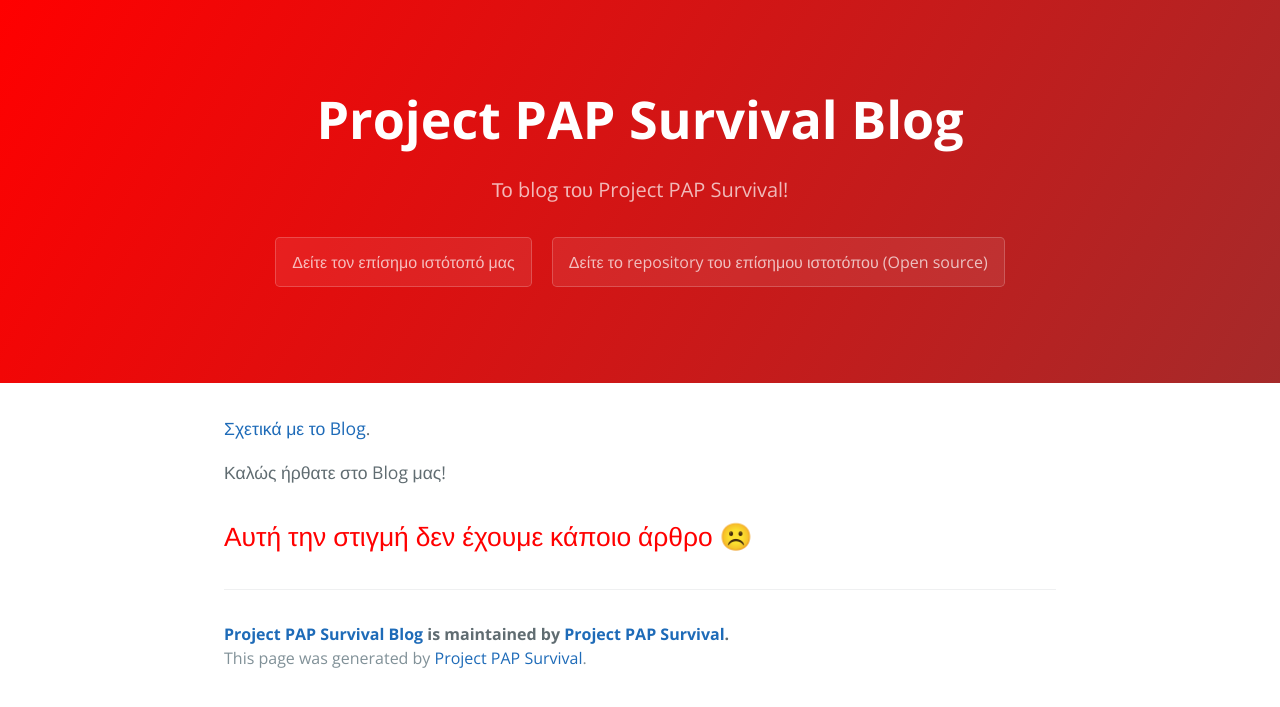
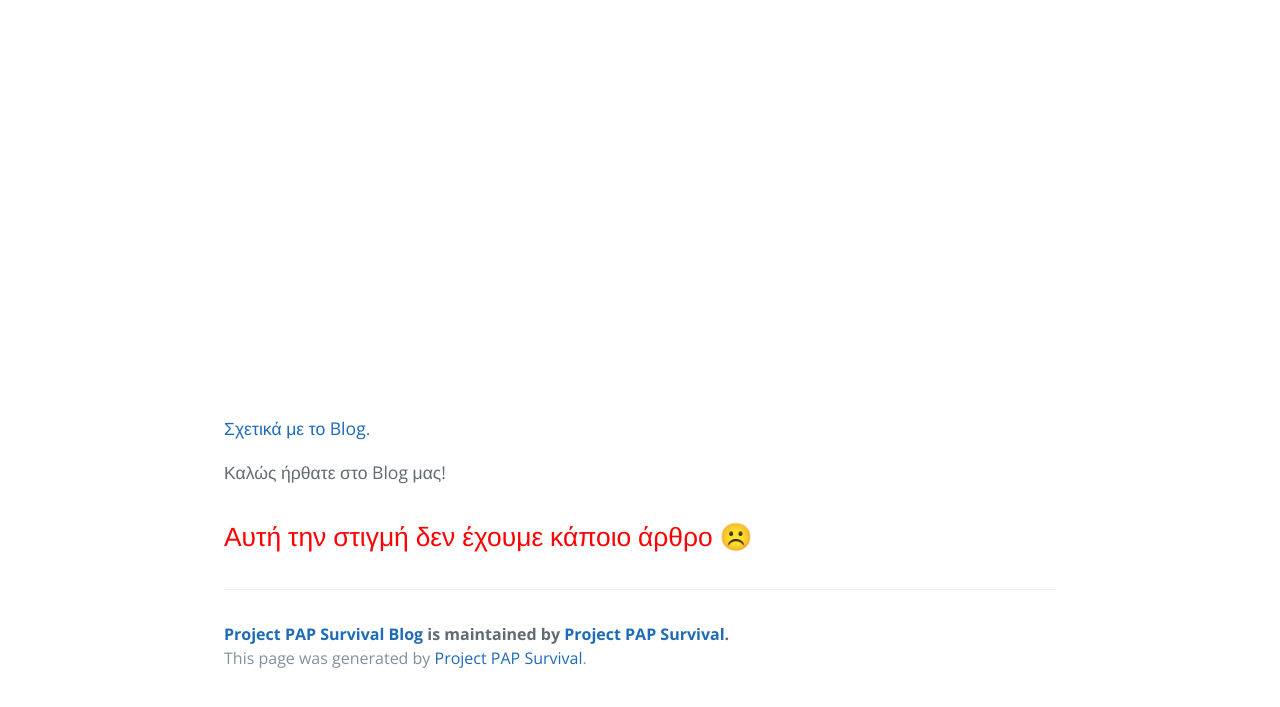
Before and after one commit to kostaspapoutsisweb/projectpapsurvivalblog, a Jekyll site: the page built from index.md, in a window 1280 px wide. Shown: the top 707 px of the page. Built offline with Jekyll 4.4.1, drawn with Linux system fonts in a browser that asks for light colours.

Commit message:
Update variables.scss

```diff
--- a/_sass/variables.scss
+++ b/_sass/variables.scss
@@ -4,8 +4,8 @@ $medium-breakpoint: 42em !default;
 
 // Headers
 $header-heading-color: #fff !default;
-$header-bg-color: brown !default;
-$header-bg-color-secondary: #ff0000 !default;
+$header-bg-color: 00ff00 !default;
+$header-bg-color-secondary: #005000 !default;
 
 // Text
 $section-headings-color: #ff0000 !default;
```
